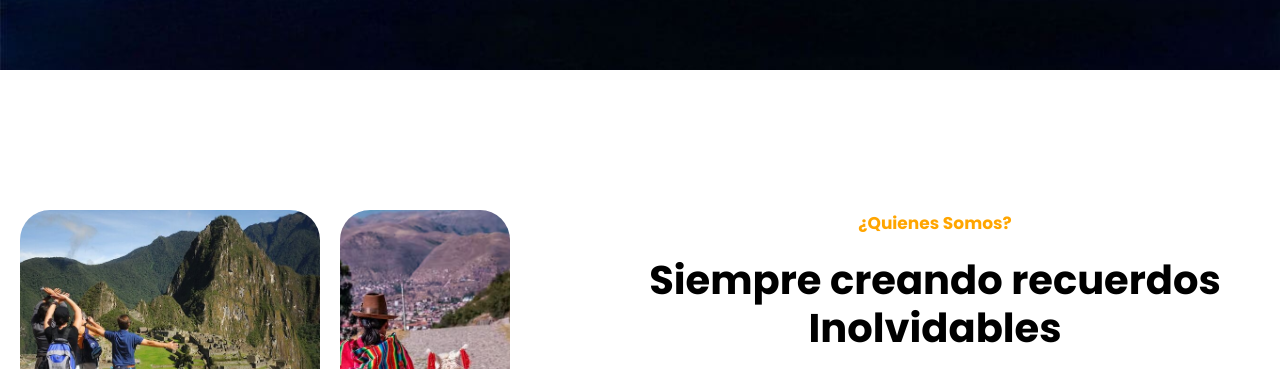
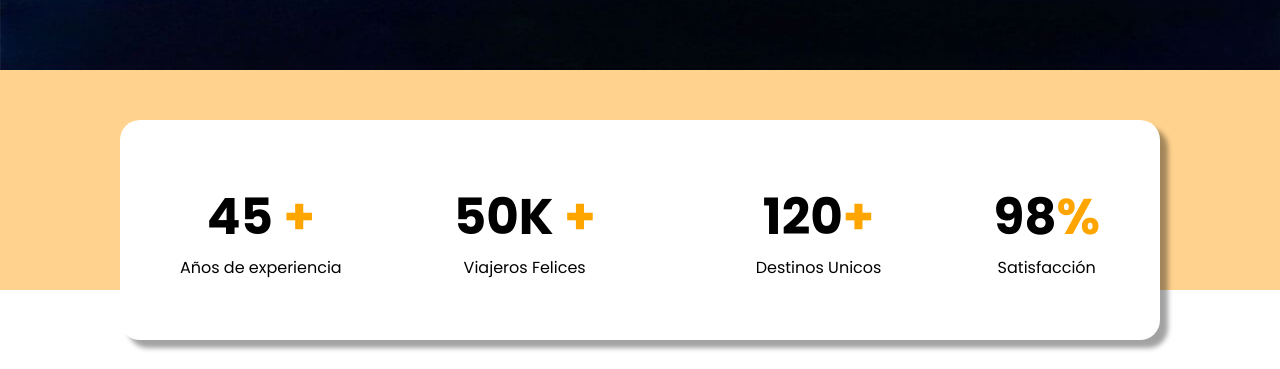
Before and after one commit to LTasaycoQ/Fiestas_Tour_peru, a plain HTML site: page index.html in a window 1280 px wide. Shown: the part 730-1099 px from the top of the page. Drawn offline with nearby package versions, Linux system fonts and the light colour scheme.

Commit message:
agregar_seccion detail

```diff
--- a/index.html
+++ b/index.html
@@ -77,6 +77,34 @@
 
             </div>
         </section>
+
+        <section class="detail">
+            <div class="detail__content">
+                <div class="detail_container">
+                    <div class="detailt__content-text">
+                        <h1 class="detail_title">45 <span class="detail_icon-title">+</span></h1>
+                        <p class="detail_text">Años de experiencia</p>
+                    </div>
+
+                    <div class="detailt__content-text">
+                        <h1 class="detail_title">50K <span class="detail_icon-title">+</span></h1>
+                        <p class="detail_text">Viajeros Felices</p>
+                    </div>
+                </div>
+                <div class="detail_container">
+                    <div class="detailt__content-text">
+                        <h1 class="detail_title">120<span class="detail_icon-title">+</span></h1>
+                        <p class="detail_text">Destinos Unicos</p>
+                    </div>
+                    <div class="detailt__content-text">
+                        <h1 class="detail_title">98<span class="detail_icon-title">%</span></h1>
+                        <p class="detail_text">Satisfacción</p>
+                    </div>
+                </div>
+            </div>
+
+        </section>
+
 
         <section class="about">
 
```
Lines whose indentation alone changed are shown as unchanged.
